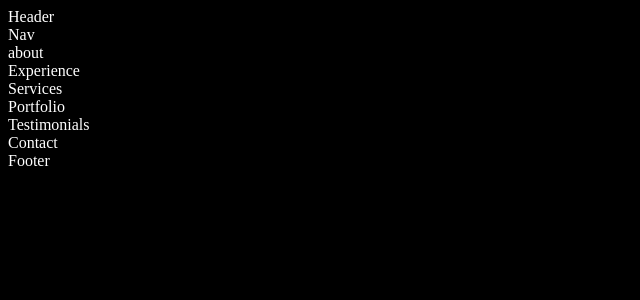
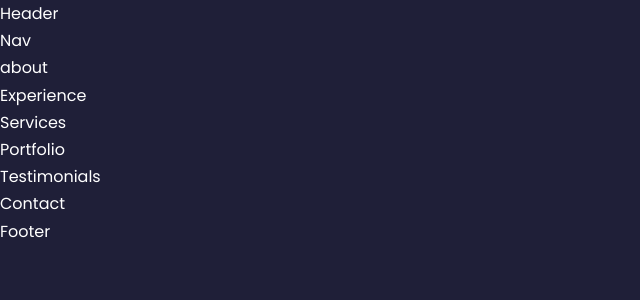
Before and after one commit to mikah-mathews/react-portfolio-website, a React (Create React App) app: page / in a window 1280 px wide. Shown: the top 300 px of the page, without its empty margins (0-640 px from the left). Built offline with nearby package versions, Linux system fonts and the light colour scheme.

Commit message:
Add partial css for page

```diff
--- a/src/index.css
+++ b/src/index.css
@@ -1,4 +1,37 @@
+@import url('https://fonts.googleapis.com/css2?family=Poppins:wght@300;400;500;600&display=swap');
+
+* {
+  margin: 0;
+  padding: 0;
+  border: 0;
+  outline: 0;
+  box-sizing: border-box;
+  list-style: none;
+  text-decoration: none;
+}
+
+:root {
+  --color-bg: #1f1f38;
+  --color-bg-variant: #2c2c6c;
+  --color-primary: #4db5ff;
+  --color-primary-variant: rgba(77, 181, 255, 0.4);
+  --color-white: #fff;
+  --color-light: rgba(255, 255, 255, 0.6);
+
+  --container-width-lg: 75%;
+  --container-width-md: 86%;
+  --container-width-ms: 90%;
+
+}
+
+html {
+  scroll-behavior: smooth;
+}
+
 body {
-  background: black;
-  color: white;
+  font-family: 'Poppins', sans-serif;
+  background: var(--color-bg);
+  color: var(--color-white);
+  line-height: 1.7;
+
 }
```
